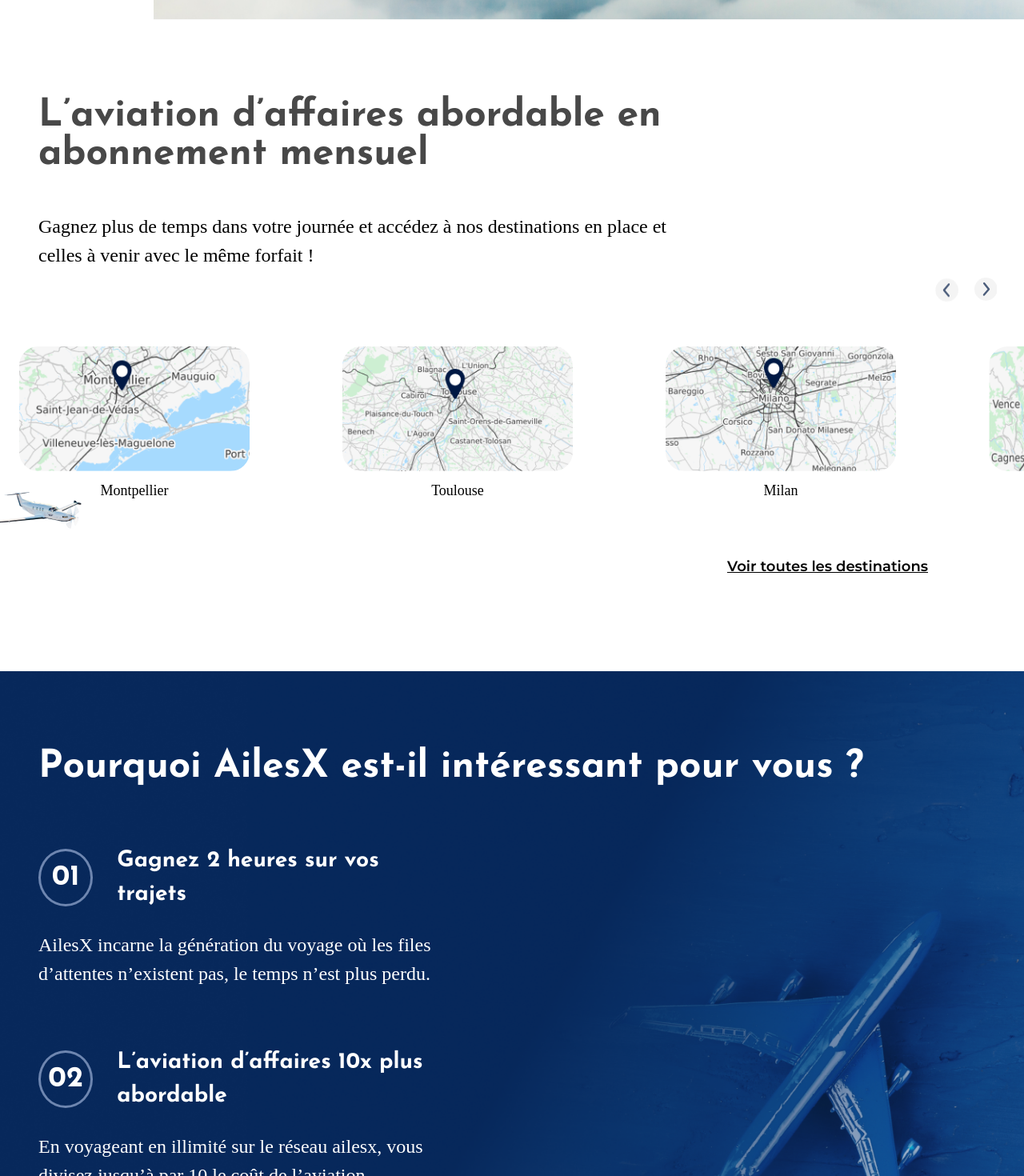
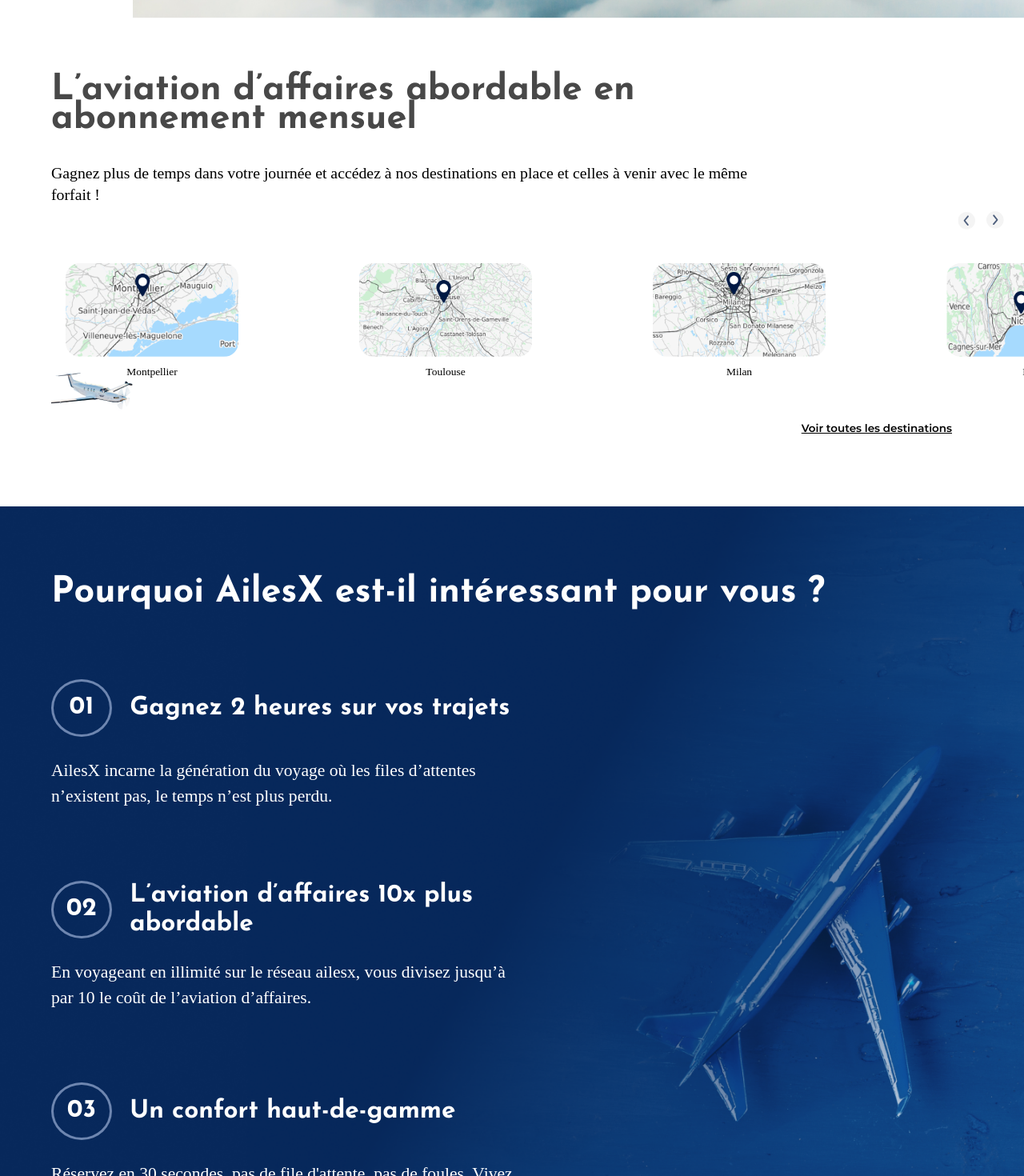
Before and after one commit to salimranainfo/aliesx-svelte-app, a Svelte app: page / in a window 1280 px wide. Shown: the part 720-2190 px from the top of the page at 80% size. Built offline with nearby package versions, Linux system fonts and the light colour scheme; a web font is replaced by a local one.

Commit message:
project completed

```diff
--- a/public/global.css
+++ b/public/global.css
@@ -11,12 +11,6 @@
 @media (min-width: 360px) {
   html {
     font-size: 18px;
-  }
-}
-
-@media (min-width: 1200px) {
-  html {
-    font-size: 24px;
   }
 }
 
@@ -52,6 +46,26 @@
   line-height: 1.5rem;
 }
 
+@media (min-width: 1200px) {
+  h1,
+  h2 {
+    font-size: 2.5rem;
+    font-weight: bold;
+    line-height: 2rem;
+  }
+
+  h3 {
+    font-size: 1.5rem;
+    font-weight: bold;
+    line-height: 1.75rem;
+  }
+
+  p {
+    font-size: 1.1rem;
+    line-height: 1.5rem;
+  }
+}
+
 a {
   text-decoration: none;
   color: inherit;
--- a/src/comps/Features.svelte
+++ b/src/comps/Features.svelte
@@ -369,7 +369,7 @@
 
     .content {
       border-bottom: none;
-      width: min-content;
+      max-width: 975px;
       margin-top: 3rem;
       margin-left: auto;
       margin-right: auto;
@@ -530,7 +530,7 @@
 
     .content-single:nth-of-type(6) {
       position: absolute;
-      top: 46rem;
+      top: 45rem;
       left: 0;
       width: 25rem;
       margin-bottom: 0;
@@ -557,4 +557,12 @@
       text-align: center;
     }
   }
+
+  @media (min-width: 1200px) {
+    .container {
+      width: 1200px;
+      margin-left: auto;
+      margin-right: auto;
+    }
+  }
 </style>
--- a/src/comps/Footer.svelte
+++ b/src/comps/Footer.svelte
@@ -1,5 +1,6 @@
 <script></script>
 
+<div class="container">
   <footer class="footer">
     <div class="input">
       <p>Stay in touch with AilesX!</p>
@@ -20,6 +21,7 @@
         <li><a href="#!">Terms & Conditions</a></li>
         <li><a href="#!">Privacy Policy</a></li>
         <li><a href="#!">Subscription contract</a></li>
+        <li class="copy-desktop">Copyright 2020 AilesX</li>
       </ul>
     </div>
 
@@ -138,9 +140,10 @@
       aériens indépendants, tiers agréés par l’EASA.
     </p>
   </div>
+</div>
 
 <style>
-  .footer {
+  .container {
     background-color: #f2f2f2;
     padding: 2rem;
     font-size: 0.75rem;
@@ -158,6 +161,10 @@
     border-radius: 0.5rem;
     width: 100%;
     margin: 0.5rem 0 1.5rem 0;
+  }
+
+  .input p {
+    font-size: 0.75rem;
   }
 
   .links {
@@ -186,6 +193,12 @@
     font-size: 0.65rem;
   }
 
+  .copy-desktop {
+    font-size: 0.65rem;
+    display: none;
+    opacity: 0.8;
+  }
+
   .social {
     display: flex;
     justify-content: flex-end;
@@ -208,13 +221,12 @@
     .text {
       display: block;
       background-color: #f2f2f2;
-      padding: 2rem;
       padding-top: 0;
       color: #484848;
     }
 
     .text p {
-      font-size: 0.5rem;
+      font-size: 0.65rem;
       line-height: 0.75rem;
     }
 
@@ -242,8 +254,54 @@
       display: none;
     }
 
+    .copy-desktop {
+      display: block;
+    }
+
     .social {
       order: 3;
     }
   }
+
+  /* 1200px and higher devices */
+  @media (min-width: 1200px) {
+    .footer,
+    .text {
+      max-width: 95%;
+      margin-left: auto;
+      margin-right: auto;
+    }
+
+    .links {
+      width: 35rem;
+    }
+
+    .input {
+      width: 10rem;
+    }
+
+    .social {
+      width: 8rem;
+    }
+  }
+
+  /* 1600px and higher devices */
+  @media (min-width: 1600px) {
+    .footer,
+    .text {
+      max-width: 80%;
+    }
+
+    .links {
+      width: 40rem;
+    }
+
+    .input {
+      width: 18rem;
+    }
+
+    .social {
+      width: 8rem;
+    }
+  }
 </style>
--- a/src/comps/Header.svelte
+++ b/src/comps/Header.svelte
@@ -166,4 +166,22 @@
       padding: 0.5rem 0.75rem;
     }
   }
+
+  /* 1200px and higher devices */
+  @media (min-width: 1200px) {
+    .container {
+      width: 95%;
+      margin-left: auto;
+      margin-right: auto;
+    }
+  }
+
+  /* 1600px and higher devices */
+  @media (min-width: 1600px) {
+    .container {
+      width: 80%;
+      margin-left: auto;
+      margin-right: auto;
+    }
+  }
 </style>
--- a/src/comps/HeroArea.svelte
+++ b/src/comps/HeroArea.svelte
@@ -65,7 +65,7 @@
   /* For 768px and higher Screen Sizes */
   @media (min-width: 768px) {
     .hero-content {
-      padding-top: 7rem;
+      padding-top: 5rem;
       position: absolute;
       text-align: left;
       padding-left: 2rem;
@@ -100,11 +100,11 @@
     }
   }
 
+  /* 1200px and wider devices */
   @media (min-width: 1200px) {
     .hero-wrapper {
-      width: 1200px;
+      width: 95%;
       margin-left: auto;
-      margin-right: auto;
     }
 
     .hero-content {
@@ -112,11 +112,16 @@
     }
 
     .hero-image img {
-      width: 85%;
+      width: 87%;
     }
   }
 
+  /* 1600px and higher devices */
   @media (min-width: 1600px) {
+    .hero-wrapper {
+      width: 80%;
+    }
+
     .hero-image img {
       width: 75%;
     }
--- a/src/comps/Slider.svelte
+++ b/src/comps/Slider.svelte
@@ -258,4 +258,24 @@
       padding-right: 15rem;
     }
   }
+
+  /* 1200px and wider devices */
+  @media (min-width: 1200px) {
+    .hero {
+      width: 95%;
+      margin-left: auto;
+    }
+
+    .hero-content h2,
+    .hero-content p {
+      padding-left: 0;
+    }
+  }
+
+  /* 1600px and higher devices */
+  @media (min-width: 1600px) {
+    .hero {
+      width: 80%;
+    }
+  }
 </style>
--- a/src/comps/Steps.svelte
+++ b/src/comps/Steps.svelte
@@ -14,6 +14,7 @@
   </div>
 
   <div class="container">
+    <div class="wrapper">
       <h2 class="headline">{content.headline}</h2>
 
       <div class="content-wrapper">
@@ -26,6 +27,7 @@
             <p>{step.details}</p>
           </div>
         {/each}
+      </div>
     </div>
   </div>
 </section>
@@ -44,6 +46,7 @@
   }
 
   .container {
+    width: 100%;
     padding: 7rem 2rem;
     color: white;
     position: absolute;
@@ -126,6 +129,7 @@
     }
   }
 
+  /* 1024px and wider devices */
   @media (min-width: 1024px) {
     .container {
       padding: 4rem 2rem;
@@ -158,4 +162,62 @@
       width: 100%;
     }
   }
+
+  /* 1200px and wider devices */
+  @media (min-width: 1200px) {
+    .container .wrapper {
+      width: 95%;
+      margin-left: auto;
+    }
+
+    .container {
+      padding: 5rem 0rem;
+    }
+
+    .headline {
+      margin-bottom: 5rem;
+    }
+
+    .content-single {
+      margin-bottom: 5rem;
+      width: 600px;
+      padding-right: 0;
+    }
+
+    .content-single h3 {
+      display: flex;
+      justify-content: start;
+      align-items: center;
+      margin-bottom: 1.5rem;
+    }
+
+    .content-single h3 .number {
+      width: 5rem;
+      height: 4rem;
+      font-size: 1.75rem;
+      margin-right: 1.25rem;
+    }
+
+    .content-single h3 .text {
+      width: 100%;
+      font-size: 1.75rem;
+      line-height: 2rem;
+    }
+
+    .content-single p {
+      font-size: 1.2rem;
+      line-height: 1.75rem;
+    }
+  }
+
+  /* 1600px and higher devices */
+  @media (min-width: 1600px) {
+    .container .wrapper {
+      width: 80%;
+    }
+
+    .container {
+      padding: 14rem 0rem;
+    }
+  }
 </style>
```
Also changed, not shown: public/img/logo.png. Lines whose indentation alone changed are shown as unchanged.
